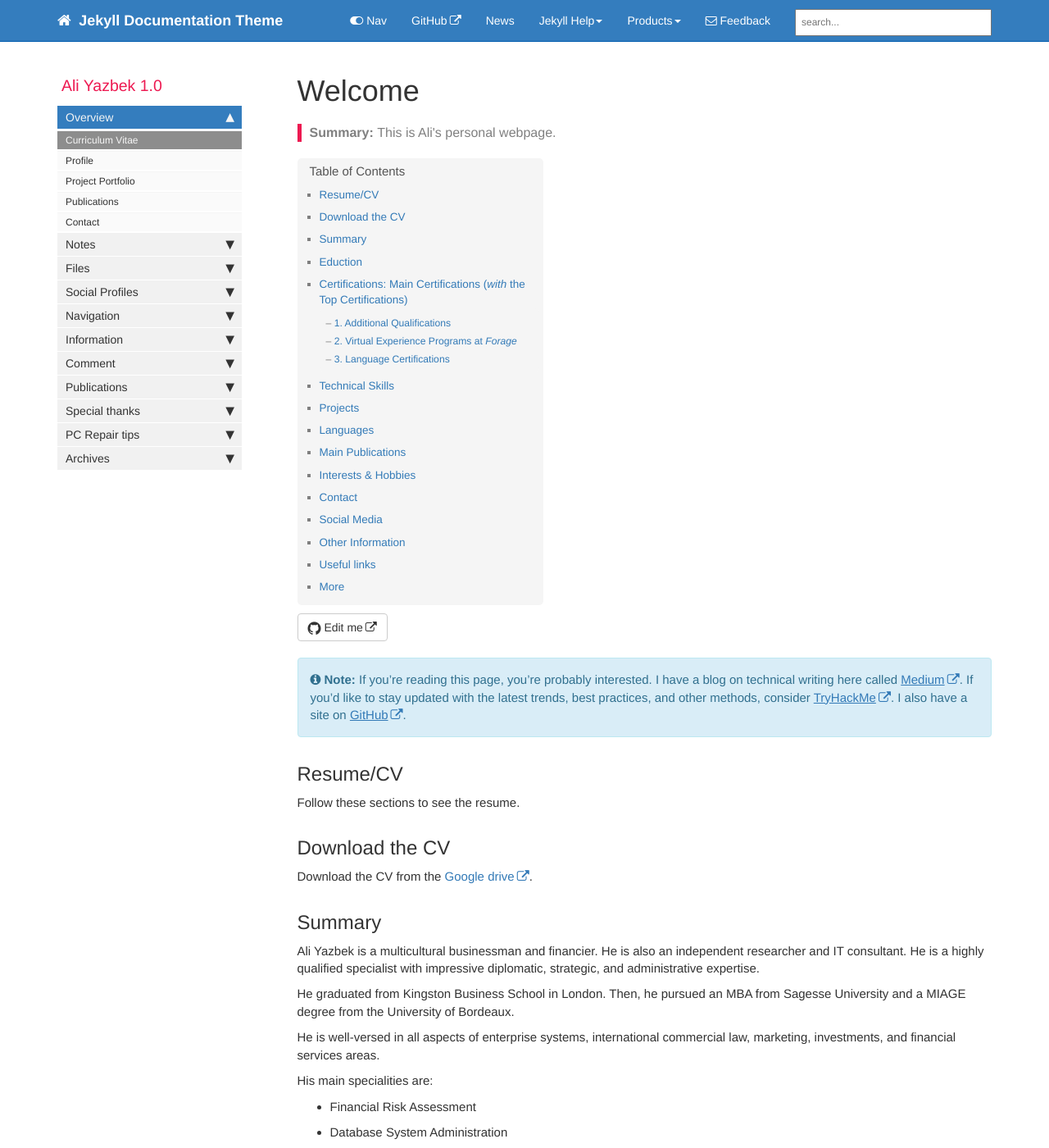
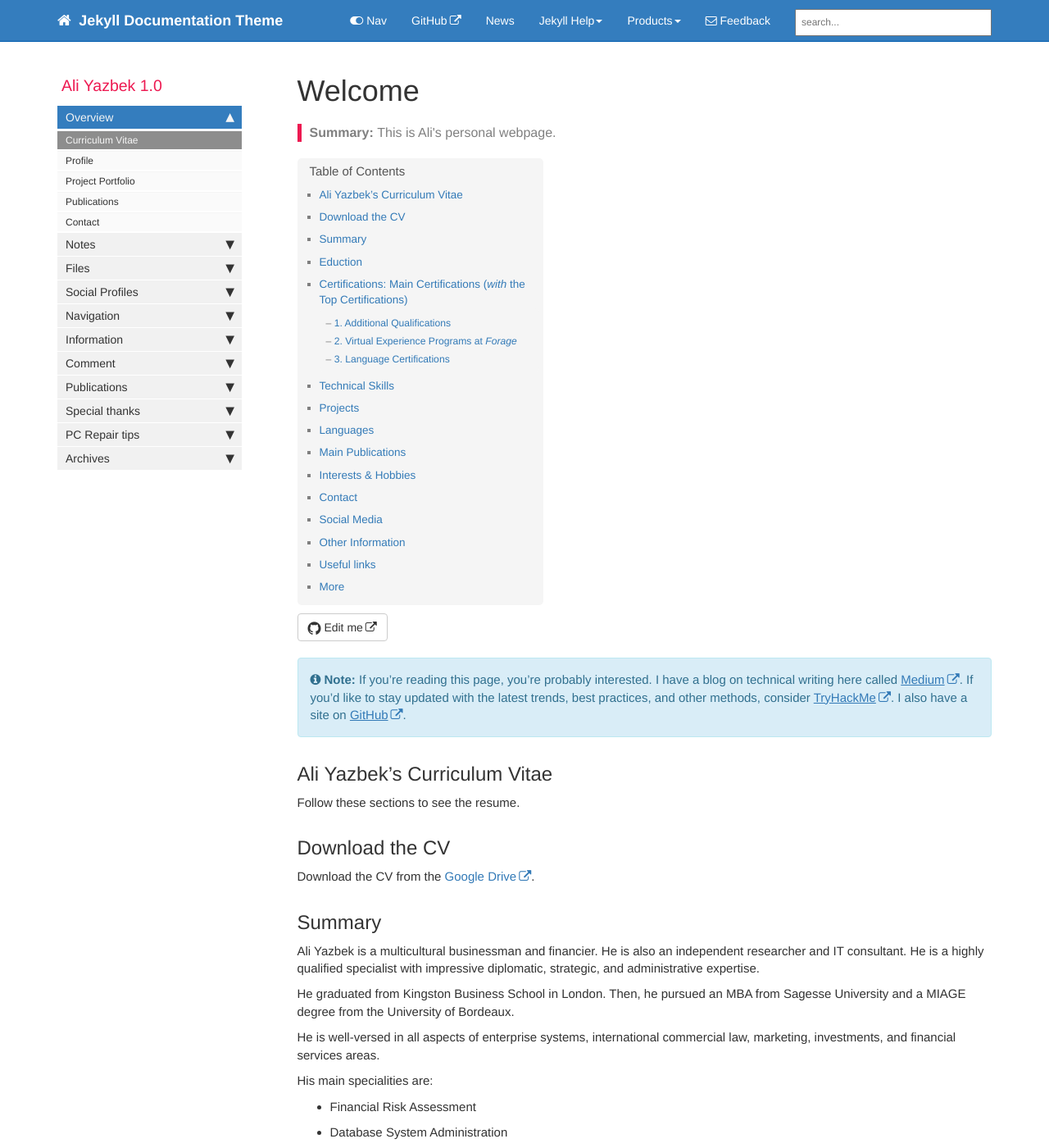
Before and after one commit to TheGreatFable/AboutAliYazbek, a Jekyll site: the page built from index.md, in a window 1280 px wide and 1400 px high. Shown: the whole window at 82% size. Built offline with Jekyll 4.4.1, drawn with Linux system fonts in a browser that asks for light colours; comment, search, counter and statistics services are not loaded; some of the changed text lies outside the part shown.

Commit message:
Update index.md

```diff
--- a/index.md
+++ b/index.md
@@ -9,13 +9,13 @@ summary: This is Ali's personal webpage.
 
 {% include note.html content="If you're reading this page, you're probably interested. I have a blog on technical writing here called <a alt='technical writing blog' href='http://medium.com'>Medium</a>. If you'd like to stay updated with the latest trends, best practices, and other methods, consider <a href='https://tryhackme.com'>TryHackMe</a>. I also have a site on <a href='http://github.com'>GitHub</a>." %}
 
-## Resume/CV
+## Ali Yazbek's Curriculum Vitae
 
 Follow these sections to see the resume.
 
 ## Download the CV
 
-Download the CV from the [Google drive](https://drive.google.com/).
+Download the CV from the [Google Drive](https://drive.google.com/).
 
 
 ## Summary
@@ -55,12 +55,6 @@ Beirut, Lebanon, Feb 2022 – Jan 2024
 
 •	Coursework: Advanced Managerial Finance, Advanced Managerial Accounting, Advanced Organizational Behavior & Leadership, Strategic Marketing Management, Network Security Management
 
-
-
-
-
-
-
 **Master’s Degree in Business Informatics (MIAGE)**
 
 University of Bordeaux – College of Law, Political Science, Economics and Management
@@ -70,7 +64,6 @@ Bordeaux, France, Feb 2022 – Jan 2024
 •	Specialisation: Information System and Business Intelligence
 
 •	Coursework: Application Development & ERP, Software Rights & Computer Auditing, Research Methods, Data Analysis & Knowledge Discovery, Decision Support & Business Intelligence Systems, Software Architecture
-
 
 **Postgraduate Diploma in Finance**
 
@@ -84,7 +77,6 @@ London, United Kingdom, Sep 2020 – Sep 2021
 
 •	Coursework: Financial Accounting, Corporate Finance, Financial Statement Analysis, Fixed Income Analysis, Portfolio Theory, Investment Banking, Financial Modeling, Research Methods
 
-
 **Bachelor of Science in Management Information Systems**
 
 Sagesse University – Faculty of Economics and Business Administration
@@ -96,7 +88,6 @@ Beirut, Lebanon, Sep 2015 – Jan 2020
 •	Overall GPA: 3.05 /4.00
 
 •	Coursework: Accounting, Financial Management, Financial Analysis, Quantitative Methods for Business, Microeconomics, Macroeconomics, Marketing, E-Business & Mobile Application, Project Management, Database Design & Administration, Web Development, Business Programming, Business Law, History of Lebanon
-
 
 **Technical Baccalaureate in Information Technology**
 
```
Also changed, not shown: other parts of index.md (+3 -3 lines).
